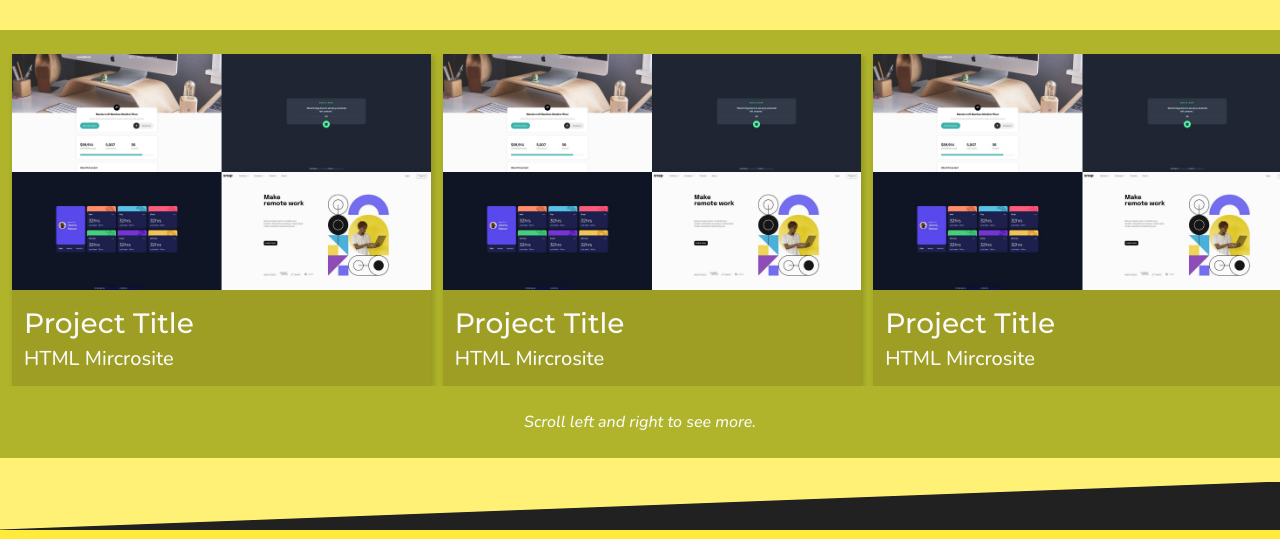
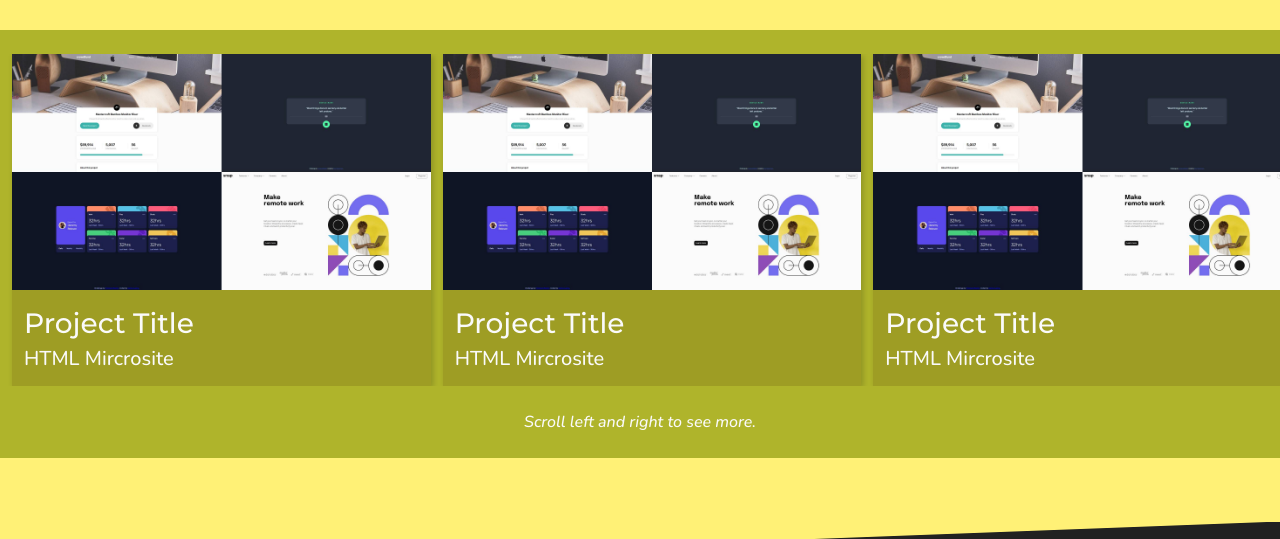
Before and after one commit to davinaleong/proj-davdevs-2022-template, a website built with Vite: page index.html in a window 1280 px wide. Shown: the part 1521-2060 px from the top of the page. Built offline with nearby package versions, Linux system fonts and the light colour scheme.

Commit message:
Added more spacing to bottom of featured projects section

```diff
--- a/index.html
+++ b/index.html
@@ -301,6 +301,8 @@
 
               <p class="ta-center fsize-300 m-t-400"><em>Scroll left and right to see more.</em></p>
             </div>
+
+            <div class="p-y-100"></div>
           </div>
         </section>
       </div>
```
